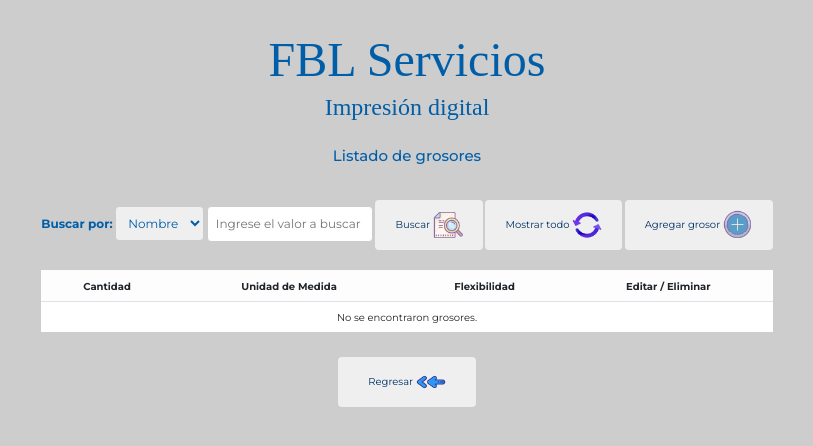
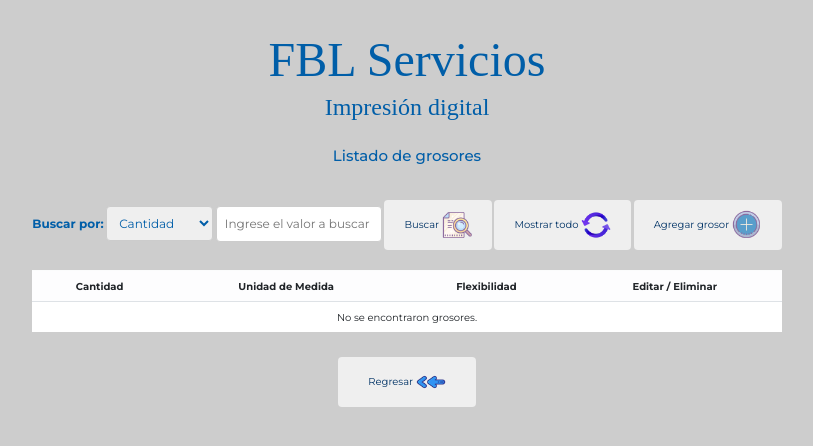
Before and after one commit to Janairy27/FBL-imprenta, a PHP site: page /Vista/buscarGrosor.php in a window 1280 px wide. Shown: the part 171-617 px from the top of the page, without its empty margins (233-1046 px from the left). Run offline with PHP 8.4, Linux system fonts and the light colour scheme; a user stored in the database is signed in; data comes from the database, SQL or seed files in the repository.

Commit message:
Cambio final

```diff
--- a/Vista/buscarGrosor.php
+++ b/Vista/buscarGrosor.php
@@ -24,12 +24,11 @@
     <h2>Listado de grosores</h1>
 
         <div class="contenedor-formulario">
-                <form method='POST' action="../Controlador/controladorGrosor.php?accion=buscar"
-                    clas="formulario">
+            <form method='POST' action="../Controlador/controladorGrosor.php?accion=buscar" clas="formulario">
                 <label for="busqueda">Buscar por:</label>
                 <select name="busqueda" id="busqueda" class="opciones">
-                        <option value="cantGrosor">Nombre</option>
-                        <option value="flexibilidad">Nombre</option>
+                    <option value="cantGrosor">Cantidad</option>
+                    <option value="flexibilidad">Flexibilidad</option>
                 </select>
                 <input type="text" name="valor" placeholder="Ingrese el valor a buscar" require>
 
@@ -68,8 +67,12 @@
                     <td><?php echo $grosor['flexibilidad']; ?></td>
 
                     <td>
-                                    <a href="../Controlador/controladorGrosor.php?accion=actualizar&id=<?php echo htmlspecialchars($grosor['idgrosor'], ENT_QUOTES, 'UTF-8'); ?>"><img src="../Vista/img/modificar.png" width="30px" height="30px"></a>
-                                    <a href="../Controlador/controladorGrosor.php?accion=eliminar&id=<?php echo $grosor['idgrosor']; ?>" onclick="return confirm('¿Estás seguro de que deseas eliminar este grosor?');"><img src="../Vista/img/eliminar.png" width="30px" height="30px"></a>
+                        <a
+                            href="../Controlador/controladorGrosor.php?accion=actualizar&id=<?php echo htmlspecialchars($grosor['idgrosor'], ENT_QUOTES, 'UTF-8'); ?>"><img
+                                src="../Vista/img/modificar.png" width="30px" height="30px"></a>
+                        <a href="../Controlador/controladorGrosor.php?accion=eliminar&id=<?php echo $grosor['idgrosor']; ?>"
+                            onclick="return confirm('¿Estás seguro de que deseas eliminar este grosor?');"><img
+                                src="../Vista/img/eliminar.png" width="30px" height="30px"></a>
                     </td>
                 </tr>
                 <?php endforeach ?>
```
Lines whose indentation alone changed are shown as unchanged.
